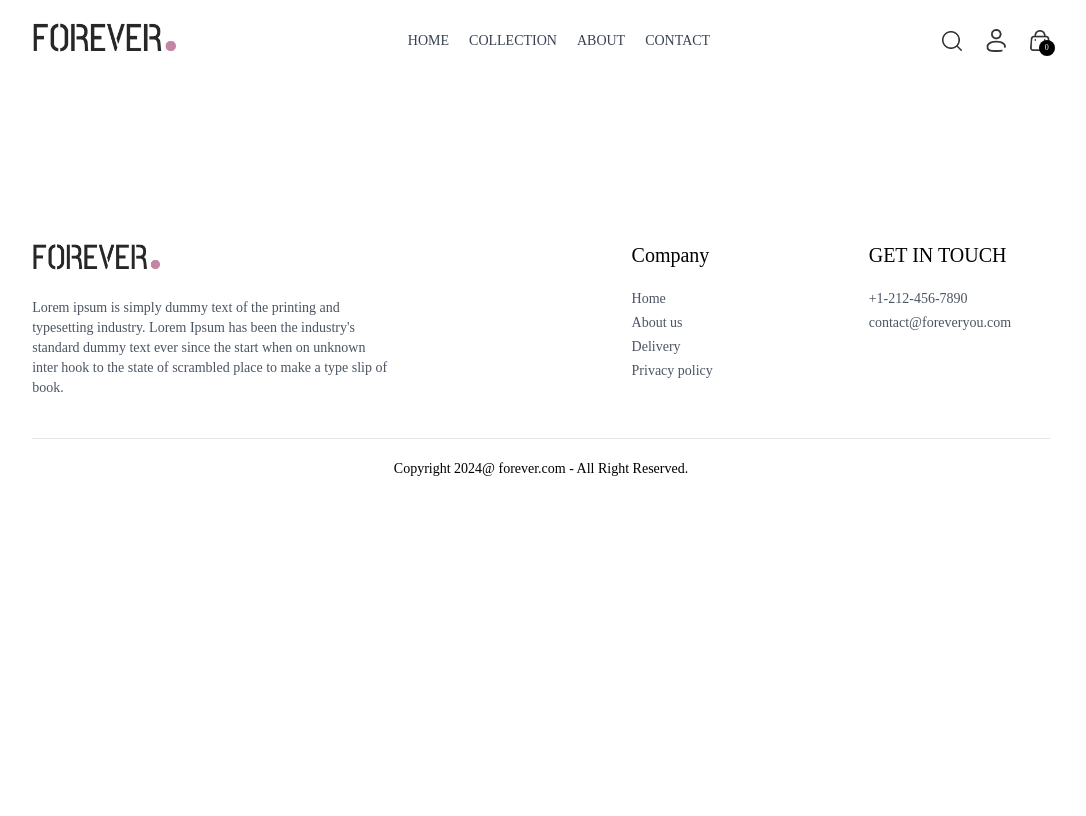
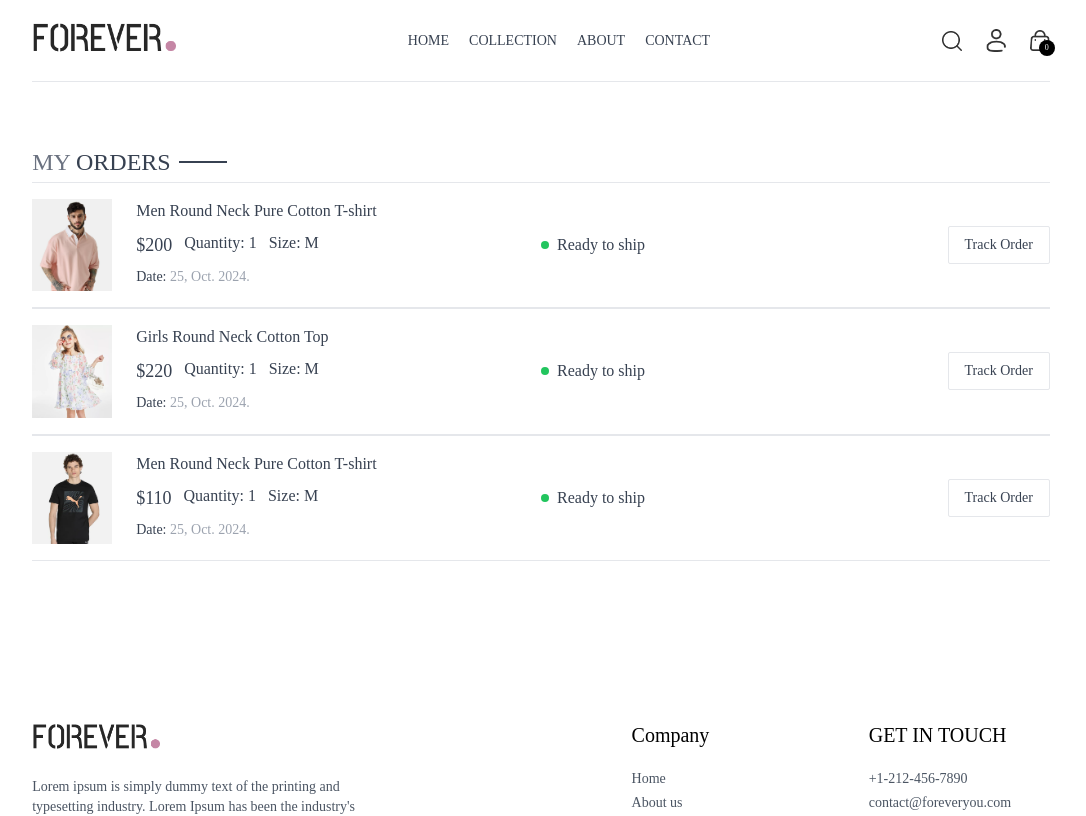
Before and after one commit to SarahHanks04/Simple-eCommerce, a React (Vite) app: page /orders in a window 1280 px wide. Shown: the top 816 px of the page, without its empty margins (99-1185 px from the left). Built offline with nearby package versions, Linux system fonts and the light colour scheme.

Commit message:
Orders updated

```diff
--- a/src/Pages/Orders.jsx
+++ b/src/Pages/Orders.jsx
@@ -1,8 +1,46 @@
-import React from 'react'
+import React, { useContext } from 'react'
+import { ShopContext } from '../Context/ShopContext'
+import Title from '../Components/Title';
 
 const Orders = () => {
+
+  const {products, currency} = useContext(ShopContext);
+
+
   return (
+    <div className='border-t pt-16'>
+    <div className='text-2xl'>
+      <Title text1={"MY"} text2={"ORDERS"} />
+    </div>
     <div>
+      {
+        products.slice(1,4).map((item, index) => (
+          <div  key={index} className='py-4 border-t border-b text-gray-700 flex flex-col md:flex-row md:items-center md:justify-between gap-4'>
+            <div className='flex items-start gap-6 text-sm'>
+              <img className='w-16 sm:w-20' src={item.image[0]} alt="" />
+              <div>
+                <p className='sm
+                text-base font-medium'>{item.name}</p>
+                <div className='flex item-center gap-3 mt-2 text-base text-gray-700'>
+                  <p className='text-lg'>{currency}{item.price}</p>
+                  <p>Quantity: 1</p>
+                  <p>Size: M</p>
+                </div>
+                <p className='mt-2'>Date: <span className='text-gray-400'>25, Oct. 2024.</span></p>
+              </div>
+            </div>
+            <div className='md
+            w-1/2 flex justify-between'>
+              <div className='flex items-center gap-2'>
+                <p className='min-w-2 h-2 rounded-full bg-green-500'></p>
+                <p className='text-sm md:text-base'>Ready to ship</p>
+              </div>
+              <button className='border px-4 py-2 text-sm font-medium rounded-sm'>Track Order</button>
+            </div>
+          </div>
+        ))
+      }
+    </div>
 
     </div>
   )
--- a/src/Pages/PlaceOrder.jsx
+++ b/src/Pages/PlaceOrder.jsx
@@ -1,11 +1,14 @@
-import React, { useState } from 'react'
+import React, { useContext, useState } from 'react'
 import Title from '../Components/Title'
 import CartTotal from '../Components/CartTotal'
 import { assets } from '../assets/assets'
+import { ShopContext } from '../Context/ShopContext'
 
 const PlaceOrder = () => {
 
   const [method, setMethod] = useState("cod");
+
+  const {navigate} = useContext(ShopContext);
 
 
   return (
@@ -64,6 +67,10 @@
               <p className='text-gray-500 text-sm font-medium mx-4'>CASH ON DELIVERY</p>
             </div>
           </div>
+
+          <div className='w-full text-end mt-8'>
+            <button onClick={() => navigate("/orders")} className='bg-black text-white px-16 py-3 text-sm'>PLACE ORDER</button>
+          </div>
         </div>
       </div>
     </div>
```
